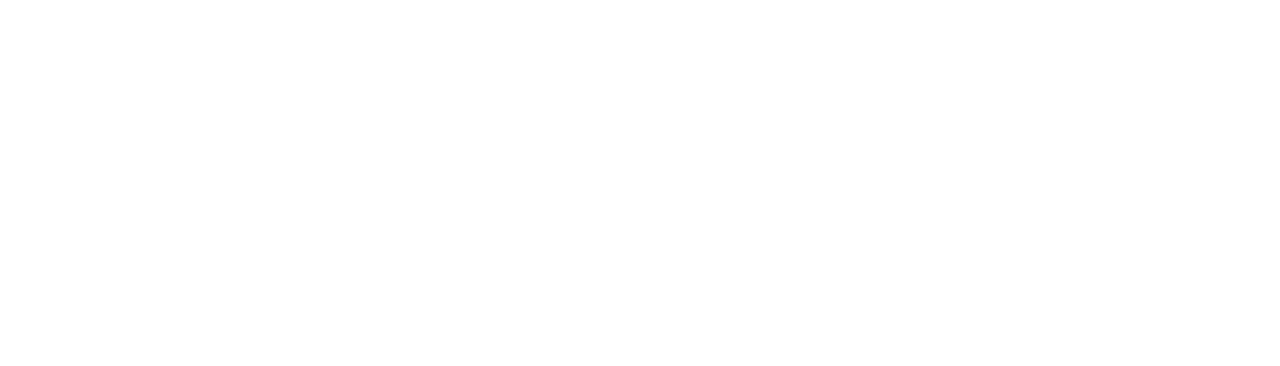
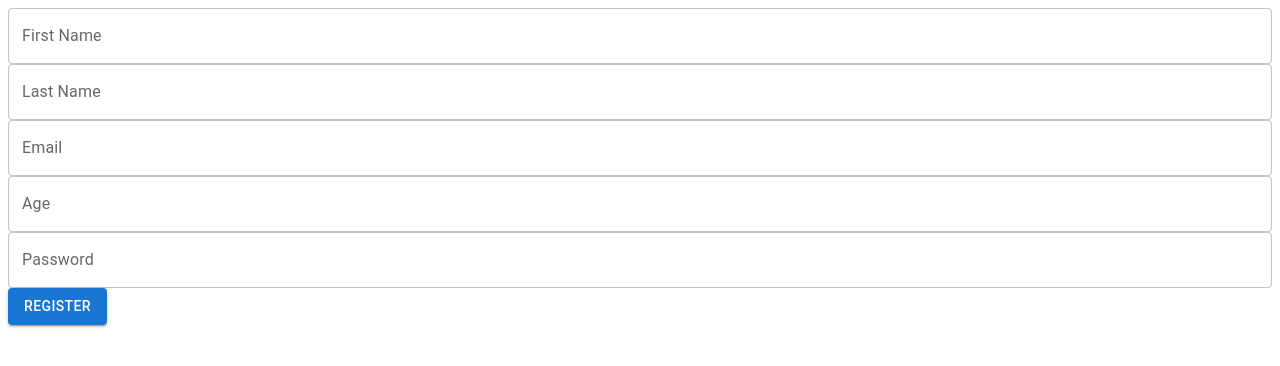
Before and after one commit to KrugerProjectsX/react-x-men, a React (Vite) app: page /userregister in a window 1280 px wide. Before the commit this address had no page. Shown: the top 366 px of the page. Built offline with nearby package versions, Linux system fonts and the light colour scheme; the HTML template or start-up script is replaced by a standard one.

Commit message:
new flat

```diff
--- a/src/App.jsx
+++ b/src/App.jsx
@@ -1,12 +1,17 @@
 import { Route, Routes } from "react-router-dom";
 import "./App.css";
 import Home from "./pages/Home";
+import UserRegister from "./pages/UserRegister";
+import AddFlat from "./pages/AddFlat";
+
 
 function App() {
   return (
     <>
       <Routes>
         <Route path="/" element={<Home />} />
+        <Route path="/userregister" element={<UserRegister/>}/>
+        <Route path="/addflat" element={<AddFlat/>}/>
       </Routes>
     </>
   );
--- /dev/null
+++ b/src/pages/AddFlat.jsx
@@ -0,0 +1,11 @@
+
+
+const AddFlat = () => {
+  return (
+    <div>
+        <AddFlat/>
+    </div>
+  )
+}
+
+export default AddFlat
--- /dev/null
+++ b/src/pages/UserRegister.jsx
@@ -0,0 +1,123 @@
+import  { useState } from 'react';
+import { TextField, Button, FormControl, FormHelperText } from '@mui/material';
+
+const UserRegister = () => {
+  const [formData, setFormData] = useState({
+    firstName: '',
+    lastName: '',
+    email: '',
+    age: '',
+    password: ''
+  });
+  const [errors, setErrors] = useState({});
+
+  const handleChange = (e) => {
+    setFormData({ ...formData, [e.target.name]: e.target.value });
+  };
+
+  const handleSubmit = (e) => {
+    e.preventDefault();
+    // Perform validation
+    const validationErrors = {};
+    if (!formData.firstName || formData.firstName.length < 2) {
+      validationErrors.firstName = 'First name is required and must be at least 2 characters long.';
+    }
+    if (!formData.lastName || formData.lastName.length < 2) {
+      validationErrors.lastName = 'Last name is required and must be at least 2 characters long.';
+    }
+    if (!formData.email || !isValidEmail(formData.email)) {
+      validationErrors.email = 'Email is required and must be in email format.';
+    }
+    if (!formData.age || isNaN(formData.age) || formData.age < 18 || formData.age > 120) {
+      validationErrors.age = 'Age is required and must be between 18 and 120.';
+    }
+    if (!formData.password || formData.password.length < 6 || !isValidPassword(formData.password)) {
+      validationErrors.password = 'Password is required and must be at least 6 characters long, containing letters, numbers, and special characters.';
+    }
+    setErrors(validationErrors);
+  };
+
+  const isValidEmail = (email) => {
+    // Simple email validation regex
+    const emailRegex = /^[^\s@]+@[^\s@]+\.[^\s@]+$/;
+    return emailRegex.test(email);
+  };
+
+  const isValidPassword = (password) => {
+    // Password must contain letters, numbers, and a special character
+    const passwordRegex = /^(?=.*[A-Za-z])(?=.*\d)(?=.*[^A-Za-z\d]).{6,}$/;
+    return passwordRegex.test(password);
+  };
+
+  return (
+    <form onSubmit={handleSubmit}>
+      <FormControl fullWidth error={Boolean(errors.firstName)}>
+        <TextField
+          name="firstName"
+          label="First Name"
+          variant="outlined"
+          value={formData.firstName}
+          onChange={handleChange}
+          error={Boolean(errors.firstName)}
+        />
+        {errors.firstName && <FormHelperText>{errors.firstName}</FormHelperText>}
+      </FormControl>
+
+      <FormControl fullWidth error={Boolean(errors.lastName)}>
+        <TextField
+          name="lastName"
+          label="Last Name"
+          variant="outlined"
+          value={formData.lastName}
+          onChange={handleChange}
+          error={Boolean(errors.lastName)}
+        />
+        {errors.lastName && <FormHelperText>{errors.lastName}</FormHelperText>}
+      </FormControl>
+
+      <FormControl fullWidth error={Boolean(errors.email)}>
+        <TextField
+          name="email"
+          label="Email"
+          variant="outlined"
+          value={formData.email}
+          onChange={handleChange}
+          error={Boolean(errors.email)}
+        />
+        {errors.email && <FormHelperText>{errors.email}</FormHelperText>}
+      </FormControl>
+
+      <FormControl fullWidth error={Boolean(errors.age)}>
+        <TextField
+          name="age"
+          label="Age"
+          variant="outlined"
+          type="number"
+          value={formData.age}
+          onChange={handleChange}
+          error={Boolean(errors.age)}
+        />
+        {errors.age && <FormHelperText>{errors.age}</FormHelperText>}
+      </FormControl>
+
+      <FormControl fullWidth error={Boolean(errors.password)}>
+        <TextField
+          name="password"
+          label="Password"
+          variant="outlined"
+          type="password"
+          value={formData.password}
+          onChange={handleChange}
+          error={Boolean(errors.password)}
+        />
+        {errors.password && <FormHelperText>{errors.password}</FormHelperText>}
+      </FormControl>
+
+      <Button type="submit" variant="contained" color="primary">
+        Register
+      </Button>
+    </form>
+  );
+};
+
+export default UserRegister;
--- /dev/null
+++ b/src/pages/components.jsx
@@ -0,0 +1,32 @@
+import { Box, TextField } from "@mui/material";
+import { useRef } from "react";
+
+export default function FlatForm(){
+    const city:  = useRef("");
+    const Streat Name:  = useRef("")
+    const Streat Number:  = useRef("")
+    const Area Size:  = useRef("")
+    const Has AC:  = useRef("")
+    const Year Built:  = useRef("")
+    const Rent Price:  = useRef("")
+    const Date Availlable:  = useRef("")
+
+
+    const handleSubmit =(FormData)= void =() {
+        e.preventDefault();
+    }
+    return(
+        <Box component={"form"}>
+
+            <TextField label="City" variant="outlined" />
+            <TextField label="Streat Name" variant="outlined" />
+            <TextField label="Streat Number" variant="outlined" />
+            <TextField label="Area Size" variant="outlined" />
+            <TextField label="Has AC" variant="outlined" />
+            <TextField label="Year Built" variant="outlined" />
+            <TextField label="Rent Price" variant="outlined" />
+            <TextField label="Date Available" variant="outlined" />
+            <button type={"Submit"} className="" />
+        </Box>
+    )
+}
```
Also changed, not shown: src/pages/Flats.jsx (added).
